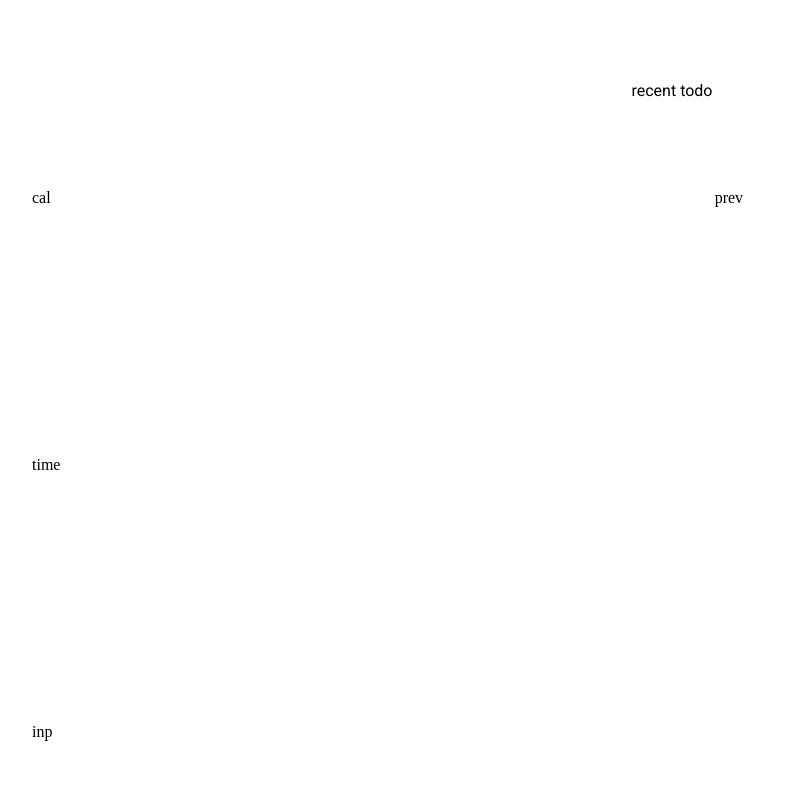
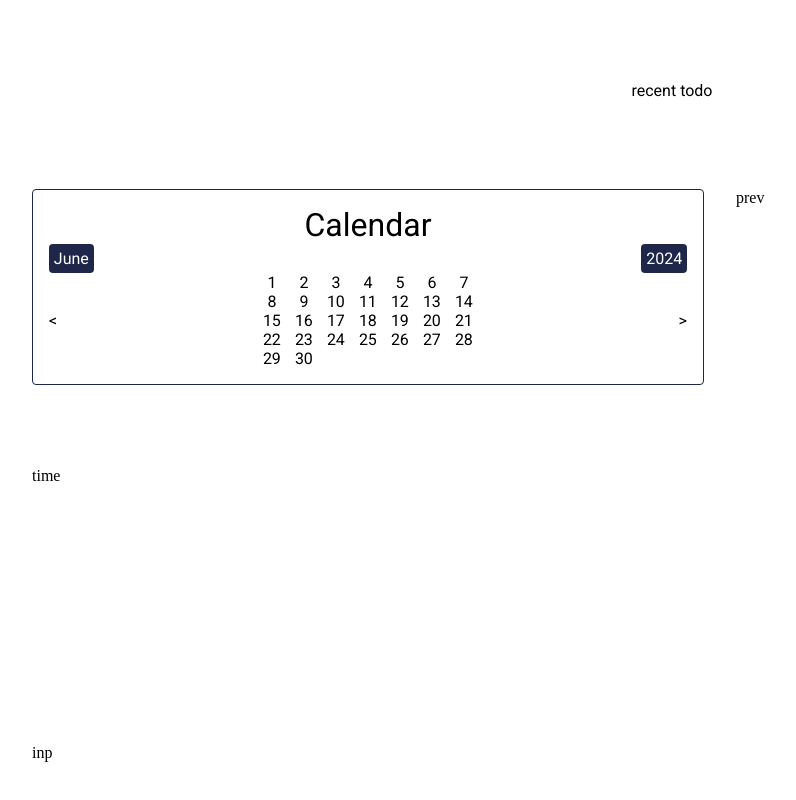
Before and after one commit to shashankskb18700/productivityWebApp, a React (Create React App) app: page /todo in a window 1280 px wide. Shown: the part 598-1398 px from the top of the page, without its empty margins (96-892 px from the left). Built offline with nearby package versions, Linux system fonts and the light colour scheme.

Commit message:
created calendar

```diff
--- a/src/components/features/todo/Todo.css
+++ b/src/components/features/todo/Todo.css
@@ -95,22 +95,22 @@
   width: 80vw;
   height: 100vh;
   display: grid;
-
+  gap: 2rem;
   grid-template-columns: repeat(3, 1fr);
   grid-template-rows: repeat(3, 1fr);
   grid-template-areas: "cal cal prev" "time time prev" "inp inp prev";
 }
-.createTodoForm div:nth-child(1) {
+.createTodoForm > div:nth-child(1) {
   grid-area: cal;
 }
 
-.createTodoForm div:nth-child(2) {
+.createTodoForm > div:nth-child(2) {
   grid-area: time;
 }
-.createTodoForm div:nth-child(3) {
+.createTodoForm > div:nth-child(3) {
   grid-area: inp;
 }
 
-.createTodoForm div:nth-child(4) {
+.createTodoForm > div:nth-child(4) {
   grid-area: prev;
 }
--- a/src/components/features/todo/Todo.js
+++ b/src/components/features/todo/Todo.js
@@ -2,6 +2,7 @@ import { useState } from "react";
 
 import Header from "../../header/header";
 import Sidebar from "../../sidebar/sidebar";
+import Calender from "./calendar/calendar";
 import { ReactComponent as AddTask } from "../../../assets/svg/add-circle-svgrepo-com.svg";
 import TaskSub from "./taskSub/TaskSub";
 import "./Todo.css";
@@ -33,7 +34,10 @@ const Todo = () => {
 
       <div className="createTodo">
         <div className="createTodoForm">
-          <div> cal</div>
+          <div>
+            {" "}
+            <Calender></Calender>
+          </div>
           <div>time</div>
           <div> inp</div>
           <div>prev</div>
--- /dev/null
+++ b/src/components/features/todo/calendar/Calendar.css
@@ -0,0 +1,35 @@
+.calendar {
+  font-family: "Roboto";
+  text-align: center;
+  border: 1px solid var(--header-background);
+  border-radius: 0.25rem;
+  padding: 1rem;
+}
+.calendar > div:nth-child(1) {
+  font-size: 2rem;
+}
+.calendarDate {
+  display: grid;
+  grid-template-columns: repeat(7, 2rem);
+  grid-template-rows: repeat(3, 1fr);
+  align-content: center;
+  justify-content: center;
+}
+
+.momentDetail {
+  display: flex;
+  justify-content: space-between;
+}
+
+.calendarCont {
+  width: 100%;
+  display: inline-flex;
+  align-items: center;
+  justify-content: space-between;
+}
+.momentDetail > span {
+  background-color: var(--header-background);
+  color: var(--light-text);
+  padding: 0.3rem;
+  border-radius: 0.25rem;
+}
--- /dev/null
+++ b/src/components/features/todo/calendar/calendar.js
@@ -0,0 +1,97 @@
+import { useState, useEffect } from "react";
+
+import "./Calendar.css";
+const Calender = () => {
+  const [moment, setMoment] = useState([]);
+  const [calender, setCalender] = useState([]);
+  const days = [31, 28, 31, 30, 31, 30, 31, 31, 30, 31, 30, 31];
+
+  let cal = [];
+
+  useEffect(() => {
+    const d = new Date();
+    const day =
+      days[d.getMonth()] +
+      (d.getMonth() == 2 ? (d.getFullYear() % 4 == 0 ? 1 : 0) : 0);
+
+    setMoment([
+      ...[
+        d.getMonth() + 1,
+        d.getFullYear(),
+        day,
+        d.toLocaleString("default", { month: "long" }),
+      ],
+    ]);
+
+    for (let i = 1; i <= day; i++) {
+      cal.push(<div>{i}</div>);
+    }
+    setCalender([...cal]);
+  }, []);
+
+  const handleMomentChange = (a) => {
+    let month = moment[0];
+    let year = moment[1];
+
+    if (a == "backward") {
+      if (month == 1) {
+        month = 12;
+        year--;
+      } else month--;
+    }
+
+    if (a == "forward") {
+      if (month == 12) {
+        month = 1;
+        year++;
+      } else month++;
+    }
+    const monthName = new Date(year, month - 1, 1);
+
+    const day = days[month - 1] + (month == 2 ? (year % 4 == 0 ? 1 : 0) : 0);
+
+    setMoment([
+      ...[
+        month,
+        year,
+        day,
+        monthName.toLocaleString("default", { month: "long" }),
+      ],
+    ]);
+    cal = [];
+    for (let i = 1; i <= day; i++) {
+      cal.push(<div>{i}</div>);
+    }
+    setCalender([...cal]);
+  };
+
+  return (
+    <div className="calendar">
+      <div>Calendar</div>
+      <div className="momentDetail">
+        <span>{moment[3]}</span>
+        <span>{moment[1]}</span>
+      </div>
+
+      <div className="calendarCont">
+        <span
+          onClick={() => {
+            handleMomentChange("backward");
+          }}
+        >
+          &lt;
+        </span>
+        <div className="calendarDate">{calender.map((a) => a)}</div>
+        <span
+          onClick={() => {
+            handleMomentChange("forward");
+          }}
+        >
+          &gt;
+        </span>
+      </div>
+    </div>
+  );
+};
+
+export default Calender;
```
